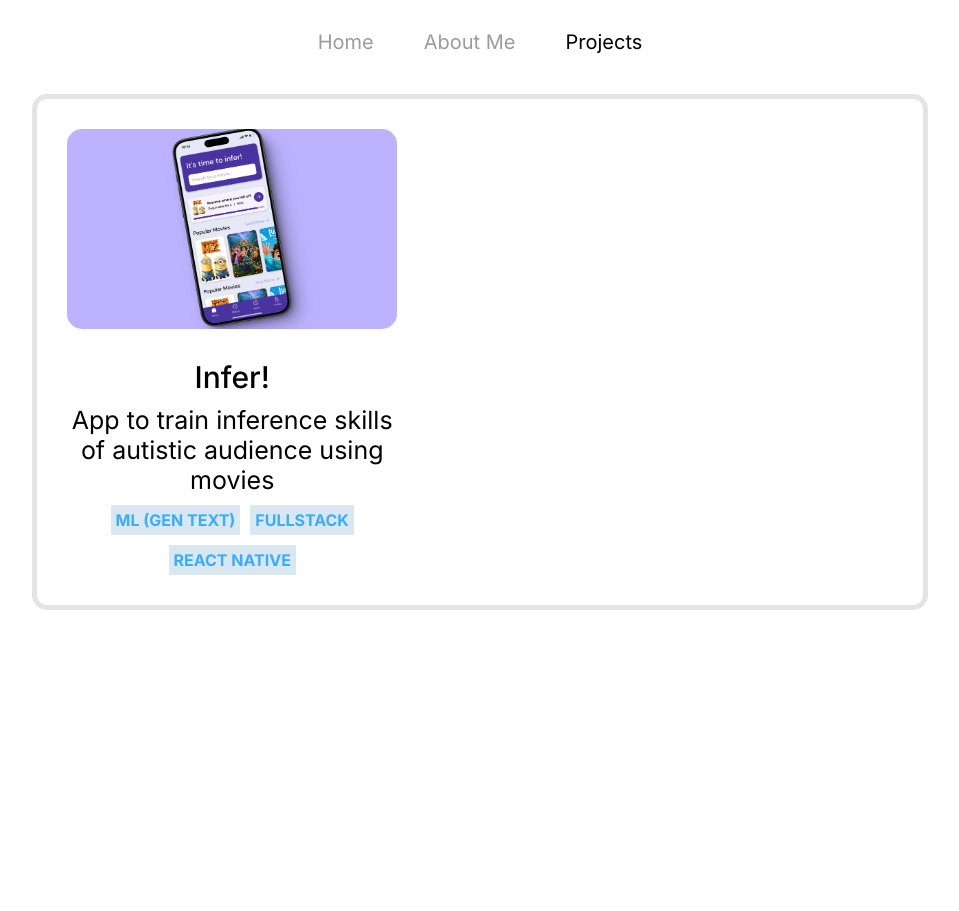
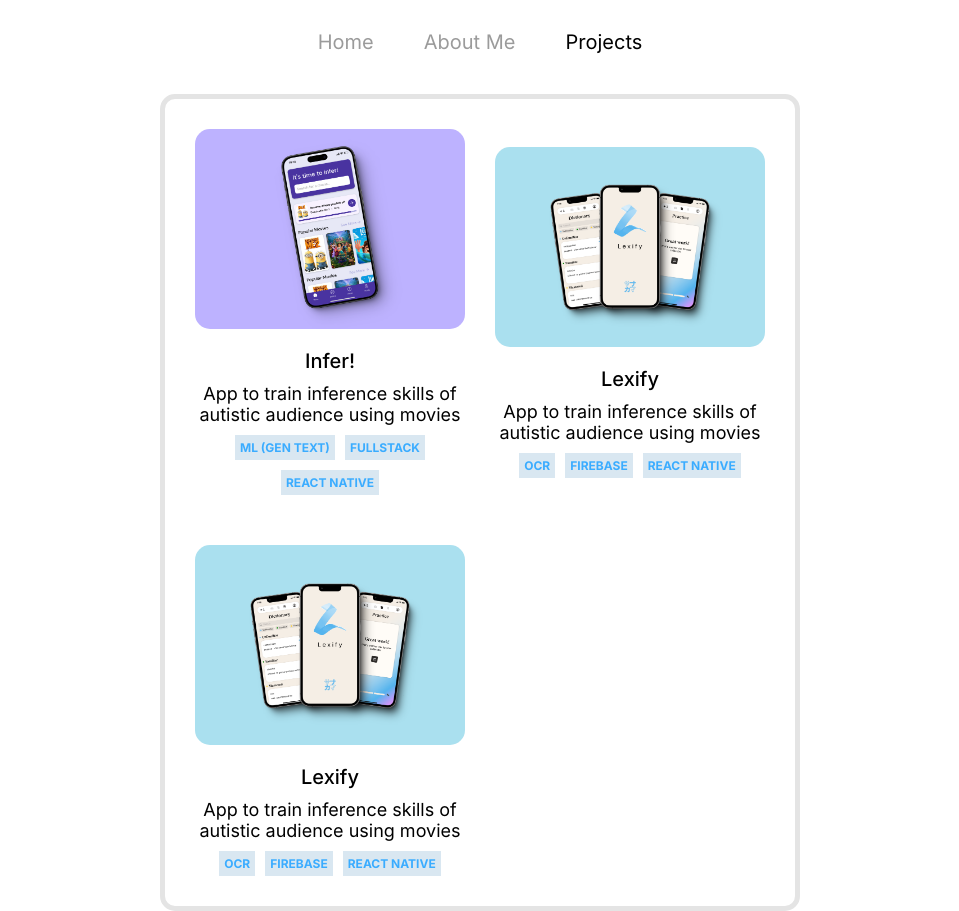
Before and after one commit to samuel-lao/personal-website, a React (Create React App) app: page /projects in a window 1280 px wide. Shown: the whole page, without its empty margins (160-1119 px from the left). Before the commit the page ends 800 px from the top, so only its background shows below. Built offline with nearby package versions, Linux system fonts and the light colour scheme.

Commit message:
added more to project

```diff
--- a/src/components/App.css
+++ b/src/components/App.css
@@ -8,10 +8,21 @@
 
 }
 
+.category-title {
+
+}
+
 .category-container {
     border: solid 5px #E4E4E4;
     border-radius: 15px;
     padding: 30px;
+    /* display: flex;
+    justify-content: space-evenly;
+    align-items:flex-start */
+    display: grid;
+    grid-template-columns: repeat(2, 1fr);
+    gap: 30px;
+    row-gap: 50px;
 }
 
 .project-container {
@@ -19,7 +30,7 @@
     flex-direction: column;
     justify-content: center;
     align-items: center;
-    width: 40%;
+    /* width: 40%; */
     gap: 10px;
 }
 
@@ -32,13 +43,13 @@
 }
 
 .project-title {
-    padding-top: 20px;
-    font-size: 30px;
+    padding-top: 10px;
+    font-size: 20px;
     font-family: "InterMedium";
 }
 
 .project-subtitle {
-    font-size: 25px;
+    font-size: 18px;
     font-family: "InterRegular";
     text-align: center;
 
@@ -57,5 +68,5 @@
     color: #3AACFF;
     font-family: "InterBold";
     padding: 5px;
-    font-size: 20;
+    font-size: 12px;
 }
--- a/src/components/Projects.jsx
+++ b/src/components/Projects.jsx
@@ -2,11 +2,12 @@
 import './App.css'
 
 import infer from '../assets/projects/infer.png'
+import lexify from '../assets/projects/lexify.png'
 
 export default function Projects() {
   return (
     <div style={{display: "flex", justifyContent: "center", paddingTop: "5vh"}}>
-        <div style={{ width: "clamp(10vw, 70vw, 65rem)" }}>
+        <div style={{ width: "clamp(10vw, 50vw, 65rem)" }}>
             <div className="category-container">
                 <div className="project-container">
                     <img src={infer} height={"auto"} className='project-image'/>
@@ -18,6 +19,28 @@
                         <text className="project-tag">REACT NATIVE</text>
                     </div>
                 </div>
+
+                <div className="project-container">
+                    <img src={lexify} height={"auto"} className='project-image'/>
+                    <text className="project-title">Lexify</text>
+                    <text className="project-subtitle">App to train inference skills of autistic audience using movies</text>
+                    <div className="tag-container">
+                        <text className="project-tag">OCR</text>
+                        <text className="project-tag">FIREBASE</text>
+                        <text className="project-tag">REACT NATIVE</text>
+                    </div>
+                </div>
+
+                <div className="project-container">
+                    <img src={lexify} height={"auto"} className='project-image'/>
+                    <text className="project-title">Lexify</text>
+                    <text className="project-subtitle">App to train inference skills of autistic audience using movies</text>
+                    <div className="tag-container">
+                        <text className="project-tag">OCR</text>
+                        <text className="project-tag">FIREBASE</text>
+                        <text className="project-tag">REACT NATIVE</text>
+                    </div>
+                </div>
             </div>
         </div>
     </div>
```
Also changed, not shown: src/assets/projects/lexify.png (added).
